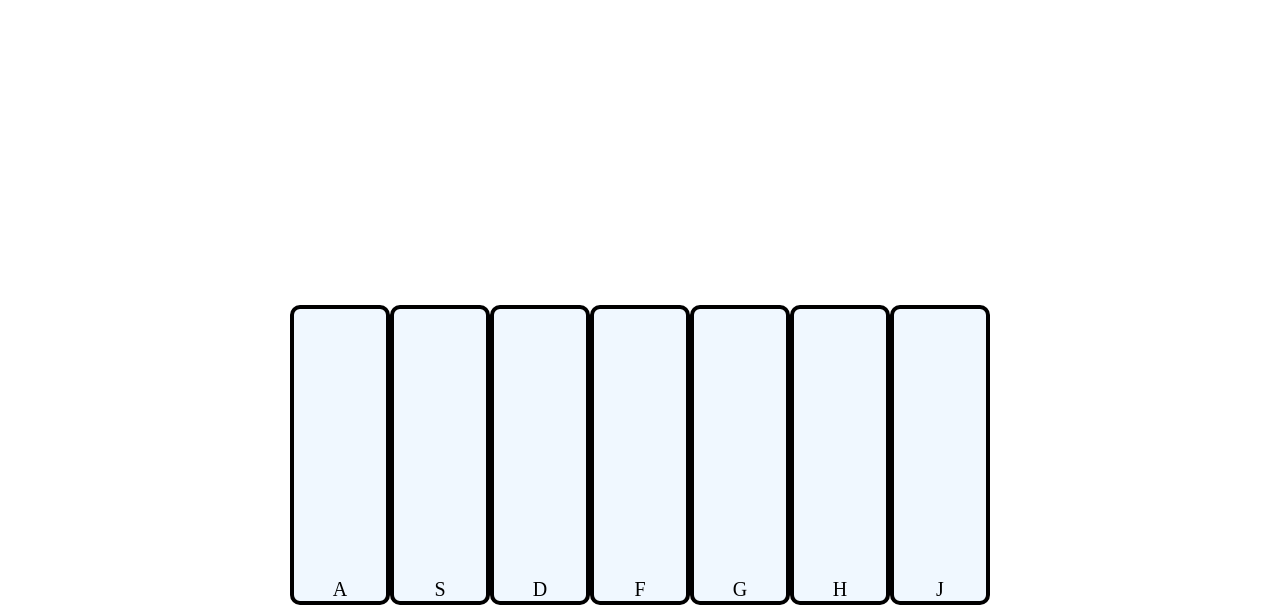
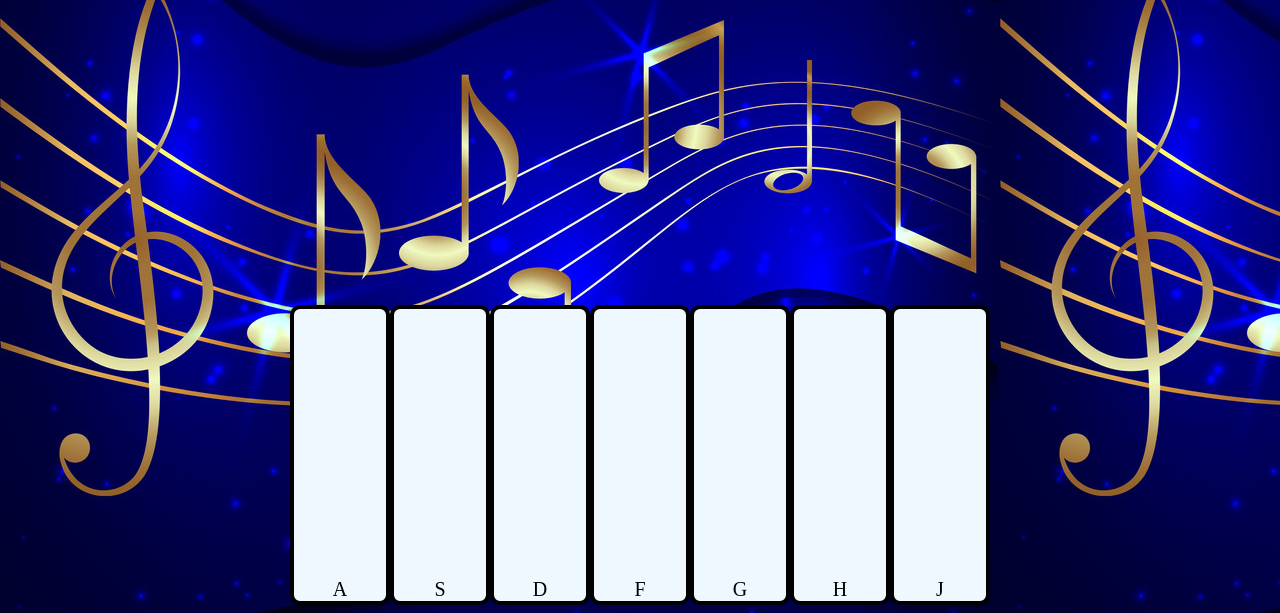
Before and after one commit to simonamarcu2/Piano-challenge, a plain HTML site: page index.html in a window 1280 px wide. Shown: the part 291-904 px from the top of the page. Drawn offline with Linux system fonts and the light colour scheme.

Commit message:
correction path

```diff
--- a/style.css
+++ b/style.css
@@ -4,7 +4,7 @@
 }
 
 body {
-  background-image: url(./images/3014068.jpg);
+  background-image: url(./image/3014068.jpg);
 }
 
 h1 {
```
